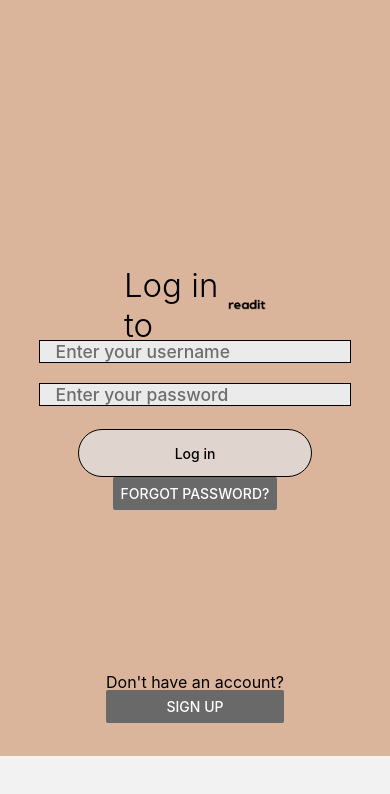
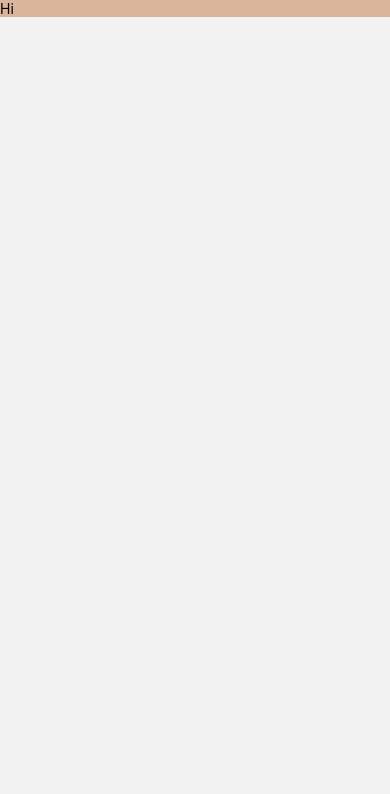
Before and after one commit to fahim-tazz/Sub-5-Second-Attention-Span-Gang, a React Native app: screen /Search in a window 390 px wide. Shown: the top 794 px of the page. Built offline with nearby package versions, Linux system fonts and the light colour scheme.

Commit message:
Removed bgImage on LoginPage

```diff
--- a/App.js
+++ b/App.js
@@ -5,6 +5,7 @@ import { createNativeStackNavigator} from '@react-navigation/native-stack';
 
 import { LandingPage} from "./pages/LandingPage";
 import { LoginPage} from './pages/LoginPage';
+import { SearchPage } from "./pages/SearchPage";
 
 
 
@@ -13,9 +14,9 @@ export default function App() {
   return (
     <NavigationContainer>
       <Stack.Navigator>
+          <Stack.Screen name = "Search" component = {SearchPage} options = {navOptions.landingPage}/>
+          <Stack.Screen name = "Landing" component = {LandingPage} options = {navOptions.landingPage}/>
           <Stack.Screen name = "Login" component = {LoginPage} options = {navOptions.loginPage}/>
-          <Stack.Screen name = "Landing" component = {LandingPage} options = {navOptions.landingPage}/>
-
       </Stack.Navigator>
     </NavigationContainer>
   );
--- a/pages/LoginPage.js
+++ b/pages/LoginPage.js
@@ -8,11 +8,6 @@ import LargeButton from "../components/LargeButton";
 const LoginPage = () => {
     return (
         <View style = {{backgroundColor: "#dbb49c"}}>
-        <ImageBackground
-            // source = {img}
-            style = {styles.bgImageContainer}
-            imageStyle = {styles.bgImage}
-        >
             <View style = {styles.loginContainer}>
                 <View style = {styles.upperLoginContainer}>
                     <Text style = {styles.loginTitle}>Log in to </Text>
@@ -58,7 +53,6 @@ const LoginPage = () => {
                     </Button>
                 </View>
             </View>
-            </ImageBackground>
             </View>
     )
 }
--- a/pages/SearchPage.js
+++ b/pages/SearchPage.js
@@ -1,10 +1,12 @@
 import React from "react";
-import {} from "react-native";
+import {View, Text, StyleSheet} from "react-native";
 
 const SearchPage = () => {
     return (
-        <View>
-
+        <View style = {{backgroundColor: "#dbb49c"}}>
+            <Text>Hi</Text>
         </View>
     )
 }
+
+export {SearchPage};
```
